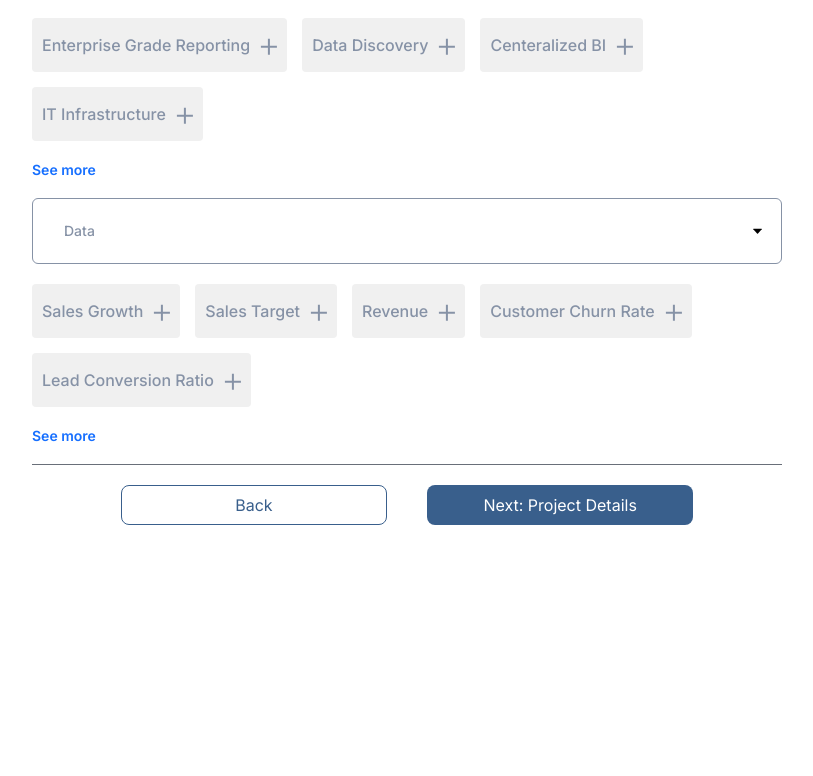
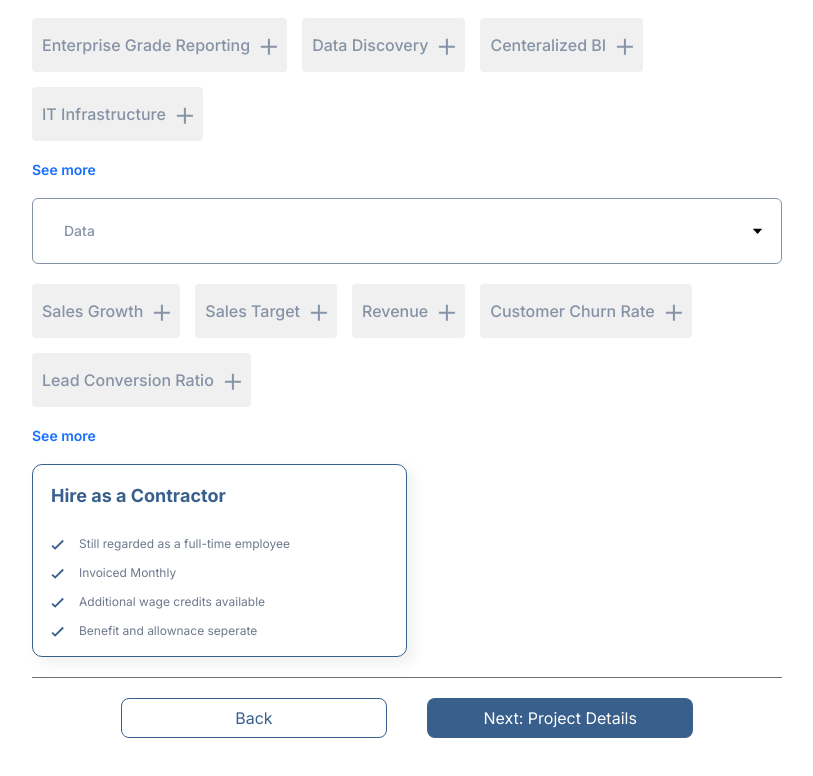
Before and after one commit to n-exp/toptalent-platform, a React (Create React App) app: page /kpis in a window 1280 px wide. Shown: the part 2400-3176 px from the top of the page, without its empty margins (233-1046 px from the left). Before the commit the page ends 2995 px from the top, so only its background shows below. Built offline with nearby package versions, Linux system fonts and the light colour scheme.

Commit message:
added: selectable card component

```diff
--- /dev/null
+++ b/src/assets/icons/CardCheckIcon.js
@@ -0,0 +1,12 @@
+export const CardCheckIcon = ({ fill }) => (
+  <svg width="13" height="11" viewBox="0 0 13 11" fill="none" xmlns="http://www.w3.org/2000/svg">
+    <path
+      d="M4.11596 8.26056L1.78285 5.92747L0.5 7.21032L3.57884 10.2891L3.58238 10.2856L4.14445 10.8477L12.8366 2.15544L11.5289 0.847656L4.11596 8.26056Z"
+      fill="#395F8C"
+    />
+  </svg>
+);
+
+CardCheckIcon.defaultProps = {
+  fill: '#395F8C'
+};
--- /dev/null
+++ b/src/components/common/Card/Card.js
@@ -0,0 +1,51 @@
+import { useState } from 'react';
+import { CardCheckIcon } from '../../../assets/icons/CardCheckIcon';
+
+import './Card.scss';
+import clsx from 'clsx';
+
+function Card() {
+  const [active, setActive] = useState(false);
+
+  const toggleActive = () => {
+    setActive((isActive) => !isActive);
+  };
+
+  return (
+    <span className={clsx('card uk-card uk-card-body', { active })} onClick={toggleActive}>
+      <div className="card-title uk-card-title">Hire as a Contractor</div>
+
+      <div className="cart-list">
+        <div className="uk-grid-small" uk-grid="">
+          <div className="uk-width-auto uk-flex-middle uk-flex">
+            <CardCheckIcon />
+          </div>
+          <div className="uk-width-expand">Still regarded as a full-time employee</div>
+        </div>
+
+        <div className="uk-grid-small" uk-grid="">
+          <div className="uk-width-auto uk-flex-middle uk-flex">
+            <CardCheckIcon />
+          </div>
+          <div className="uk-width-expand">Invoiced Monthly</div>
+        </div>
+
+        <div className="uk-grid-small" uk-grid="">
+          <div className="uk-width-auto uk-flex-middle uk-flex">
+            <CardCheckIcon />
+          </div>
+          <div className="uk-width-expand">Additional wage credits available</div>
+        </div>
+
+        <div className="uk-grid-small" uk-grid="">
+          <div className="uk-width-auto uk-flex-middle uk-flex">
+            <CardCheckIcon />
+          </div>
+          <div className="uk-width-expand">Benefit and allownace seperate</div>
+        </div>
+      </div>
+    </span>
+  );
+}
+
+export default Card;
--- /dev/null
+++ b/src/components/common/Card/Card.scss
@@ -0,0 +1,34 @@
+.card {
+  background: #ffffff;
+  border: 1px solid #395f8c;
+  box-shadow: 6px 6px 14px 1px rgba(0, 0, 0, 0.06);
+  border-radius: 10px;
+  padding: 18px !important;
+  cursor: pointer;
+
+  > .card-title {
+    font-weight: bold;
+    font-size: 18px;
+    line-height: 25px;
+    color: #395f8c;
+    margin-bottom: 29px;
+  }
+
+  .cart-list {
+    font-weight: normal;
+    font-size: 12px;
+    line-height: 14px;
+    color: #6e798c;
+  }
+  &.active {
+    background-color: #ecf5ff;
+    color: #fff;
+  }
+
+  @media (hover: hover) {
+    &:hover {
+      background-color: #f8fbff;
+      color: #f0f0f0;
+    }
+  }
+}
--- a/src/pages/KPIs/KPIsPage.js
+++ b/src/pages/KPIs/KPIsPage.js
@@ -1,7 +1,8 @@
-import Button from "../../components/common/Button/Button";
-import KPIsForm from "./components/KPIsForm/KPIsForm";
+import Button from '../../components/common/Button/Button';
+import KPIsForm from './components/KPIsForm/KPIsForm';
+import Card from '../../components/common/Card/Card';
 
-import "./KPIsPage.scss";
+import './KPIsPage.scss';
 
 const KPIsPage = () => {
   return (
@@ -11,6 +12,9 @@ const KPIsPage = () => {
       </div>
 
       <KPIsForm />
+      <div className="uk-width-1-1 uk-width-1-2@s">
+        <Card />
+      </div>
 
       <hr />
 
```
